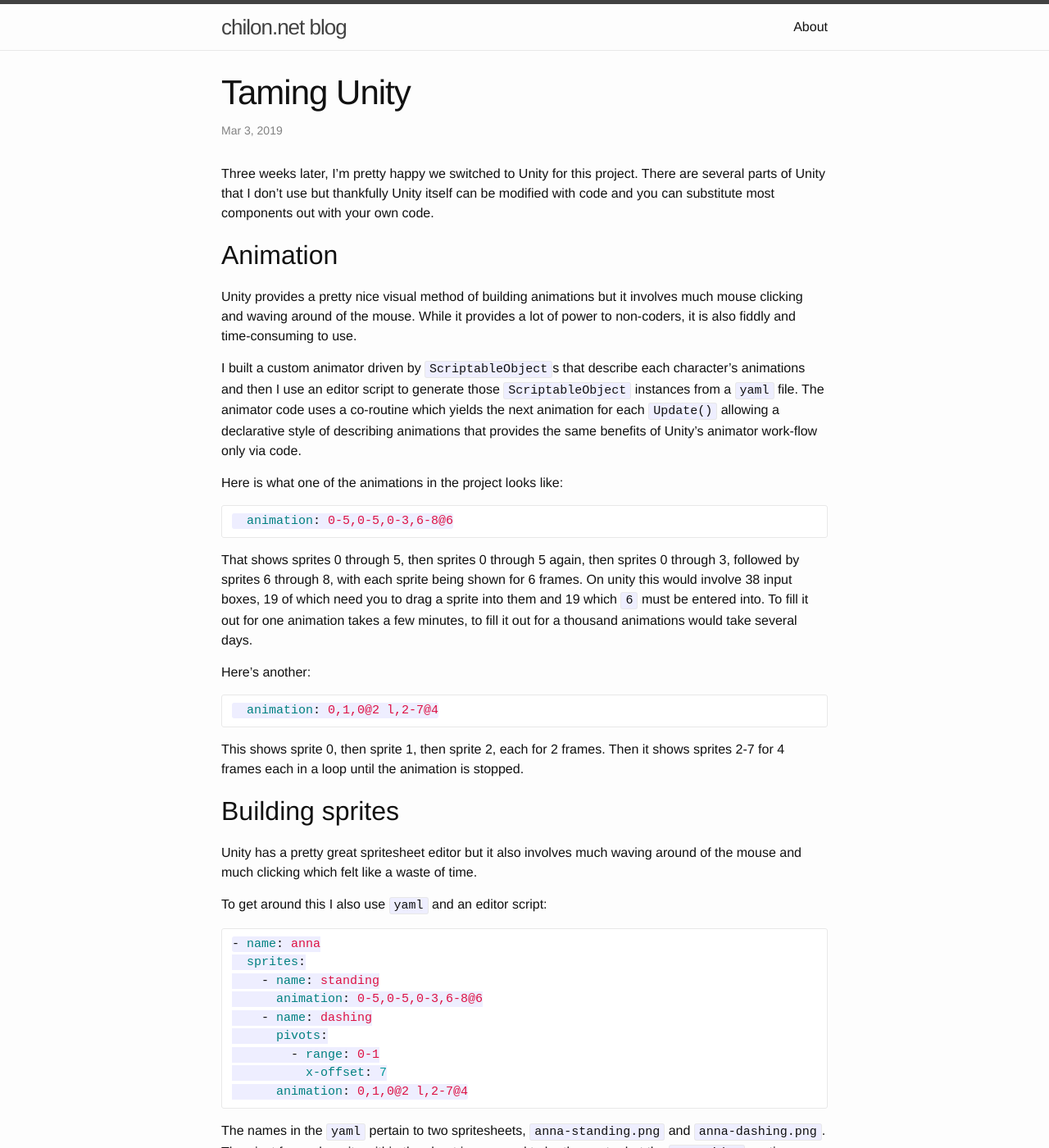
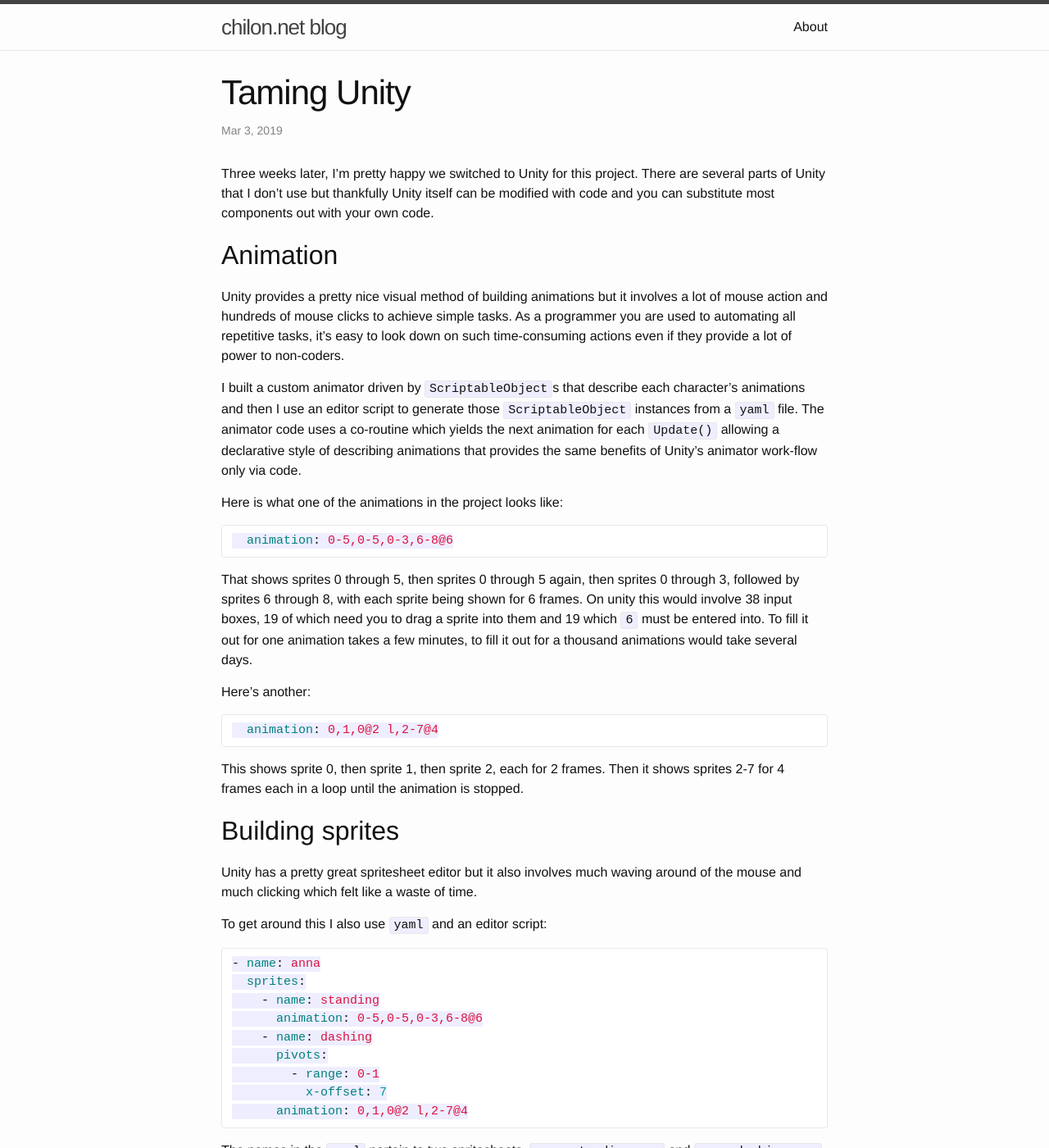
Before and after one commit to insidewhy/ohjames.github.io, a Jekyll site: the page built from _posts/2019-03-03-taming-unity.md, in a window 1280 px wide and 1400 px high. Shown: the whole window at 82% size. Built offline with Jekyll 4.4.1, drawn with Linux system fonts in a browser that asks for light colours.

Commit message:
taming unity fixes

````diff
--- a/_posts/2019-03-03-taming-unity.md
+++ b/_posts/2019-03-03-taming-unity.md
@@ -8,7 +8,7 @@ categories: C# Unity SuperFightingTeam
 Three weeks later, I'm pretty happy we switched to Unity for this project. There are several parts of Unity that I don't use but thankfully Unity itself can be modified with code and you can substitute most components out with your own code.
 
 ## Animation
-Unity provides a pretty nice visual method of building animations but it involves much mouse clicking and waving around of the mouse. While it provides a lot of power to non-coders, it is also fiddly and time-consuming to use.
+Unity provides a pretty nice visual method of building animations but it involves a lot of mouse action and hundreds of mouse clicks to achieve simple tasks. As a programmer you are used to automating all repetitive tasks, it's easy to look down on such time-consuming actions even if they provide a lot of power to non-coders.
 
 I built a custom animator driven by `ScriptableObject`s that describe each character's animations and then I use an editor script to generate those `ScriptableObject` instances from a `yaml` file. The animator code uses a co-routine which yields the next animation for each `Update()` allowing a declarative style of describing animations that provides the same benefits of Unity's animator work-flow only via code.
 
@@ -42,7 +42,7 @@ To get around this I also use `yaml` and an editor script:
       animation: 0,1,0@2 l,2-7@4
 ```
 
-The names in the `yaml` pertain to two spritesheets, `anna-standing.png` and `anna-dashing.png`. The pivot for each sprite within the sheet is assumed to be the center but the `overrides` section above can be used to adjust the offset for specific sprites. The script that builds the sprites scans the images and automatically determines how to split it up into several sprites based on the standard character sprite size.
+The names in the `yaml` pertain to two spritesheets, `anna-standing.png` and `anna-dashing.png`. The pivot for each sprite within the sheet is assumed to be the center but the `pivots` section above can be used to adjust the offset for specific sprites. The script that builds the sprites scans the images and automatically determines how to split it up into several sprites based on the standard character sprite size.
 
 ## Moving on
 
````
